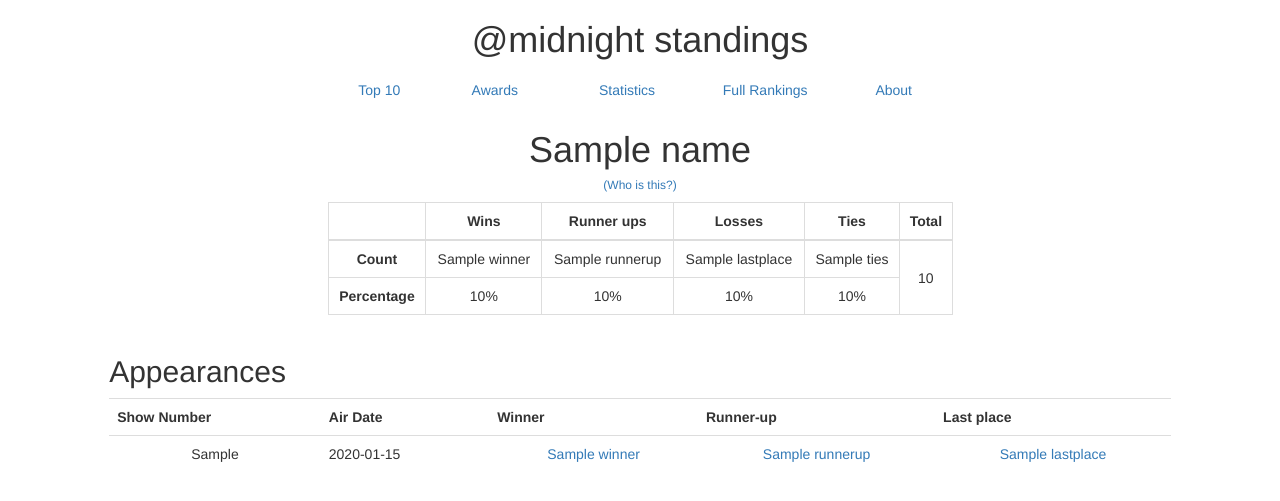
After one commit to ndiquattro/quattsweb, a Flask app: template app/templates/mdr_profile.html in a window 1280 px wide. The commit adds this page. Shown: the top 501 px of the page. Run offline with Flask 2, Linux system fonts and the light colour scheme; the template is opened without the code that fills it: most values are stand-ins (such as "Sample title", 1, 10 or a date in 2020); some libraries are stand-ins or nearby versions.

Commit message:
Added atmidnight standings

```diff
--- a/app/__init__.py
+++ b/app/__init__.py
@@ -1,4 +1,4 @@
 from flask import Flask
 
 app = Flask(__name__)
-from app import views
+from app import views, mdr_views
--- /dev/null
+++ b/app/mdr_views.py
@@ -0,0 +1,89 @@
+from flask import render_template, request
+from app import app
+import sqlite3 as lite
+import pandas as pd
+
+
+@app.route('/midnightstandings/top')
+def mdr_top():
+
+    # Retrieve information
+    con = lite.connect('scripts/midnight_standings.db')
+    with con:
+        counts = pd.read_sql_query('SELECT * FROM counts', con)
+
+    # Absolute counts
+    winners = counts.sort(['Winner', 'Winper'], ascending=False).head(10).reset_index()
+    runners = counts.sort(['Runnerup', 'Runper'], ascending=False).head(10).reset_index()
+    losers = counts.sort(['Lastplace', 'Lastper'], ascending=False).head(10).reset_index()
+
+    # Control
+    cats = [winners, runners, losers]
+    names = ['Most Wins', 'Most Runner-ups', 'Most Losses']
+
+    return render_template('mdr_top.html',
+                           names=names,
+                           cats=cats)
+
+
+@app.route('/midnightstandings/full')
+def mdr_full():
+
+    # Retrieve information
+    con = lite.connect('scripts/midnight_standings.db')
+    with con:
+        counts = pd.read_sql_query('SELECT * FROM counts', con)
+
+    # Sort
+    scols = ['Winner', 'Runnerup', 'Ties', 'Lastplace']
+    ranks = counts.sort(scols, ascending=False).reset_index()
+
+    return render_template('mdr_full.html',
+                           ranks=ranks)
+
+
+@app.route('/midnightstandings/awards')
+def mdr_awards():
+
+    # Get data
+    con = lite.connect('scripts/midnight_standings.db')
+    with con:
+        counts = pd.read_sql_query('SELECT * FROM counts', con)
+
+    # Calculate Undefeated streak
+    streak = counts[(counts['Runnerup'] == 0) &
+                    (counts['Lastplace'] == 0) &
+                    (counts['Ties'] == 0)].sort('Winner', ascending=False)
+
+    streak = streak[streak.Winner == max(streak.Winner)].reset_index(drop=True)
+
+    # Most appearances
+    apps = counts[counts.Total == max(counts.Total)]
+
+    # Most Ties
+    ties = counts[counts.Ties == max(counts.Ties)]
+
+    return render_template('mdr_awards.html',
+                           streak=streak,
+                           apps=apps,
+                           ties=ties)
+
+
+@app.route('/midnightstandings/profile')
+def profile():
+
+    # Get Name
+    name = request.args.get('name').replace('_', ' ')
+
+    # Get info about this person
+    csql = 'SELECT * FROM counts WHERE Names = "{}"'.format(name)
+    ssql = 'SELECT * FROM shows WHERE Winner="{0}" OR Runnerup LIKE "%{0}%" OR Lastplace="{0}"'.format(name)
+    con = lite.connect('scripts/midnight_standings.db')
+    with con:
+        counts = pd.read_sql_query(csql, con)
+        shows = pd.read_sql_query(ssql, con)
+
+    return render_template("mdr_profile.html",
+                           counts=counts.to_dict(orient='records')[0],
+                           shows=shows,
+                           name=name)
--- /dev/null
+++ b/app/templates/mdr_base.html
@@ -0,0 +1,31 @@
+<!DOCTYPE html>
+<html lang="en">
+<head>
+    <meta charset="UTF-8">
+    <title>@midnight standings</title>
+
+    <!-- Latest compiled and minified CSS -->
+    <link rel="stylesheet" href="https://maxcdn.bootstrapcdn.com/bootstrap/3.3.5/css/bootstrap.min.css">
+
+    <!-- Optional theme -->
+    <link rel="stylesheet" href="https://maxcdn.bootstrapcdn.com/bootstrap/3.3.5/css/bootstrap-theme.min.css">
+
+    <!-- Latest compiled and minified JavaScript -->
+    <script src="https://maxcdn.bootstrapcdn.com/bootstrap/3.3.5/js/bootstrap.min.js"></script>
+</head>
+<body>
+<div class="row">
+    <div class="col-md-6 col-md-offset-3">
+        <h1 class="text-center">@midnight standings</h1>
+        <ul class="nav nav-pills nav-justified">
+            <li role="presentation"><a href="/midnightstandings/top">Top 10</a></li>
+            <li role="presentation"><a href="/midnightstandings/awards">Awards</a></li>
+            <li role="presentation"><a href="#">Statistics</a></li>
+            <li role="presentation"><a href="/midnightstandings/full">Full Rankings</a></li>
+            <li role="presentation"><a href="#">About</a></li>
+        </ul>
+    </div>
+</div>
+{% block content %}{% endblock %}
+</body>
+</html>
--- /dev/null
+++ b/app/templates/mdr_profile.html
@@ -0,0 +1,100 @@
+{% extends "mdr_base.html" %}
+{% block content %}
+<div class="row">
+    <div class="col-md-6 col-md-offset-3">
+        <div class="text-center">
+            <h1>{{ name }}</h1>
+            <h6><a href="http://lmgtfy.com/?q={{ name}}" target="_blank">(Who is this?)</a></h6>
+            <table class="table table-bordered">
+                <thead>
+                    <tr>
+                        <th></th>
+                        <th class="text-center">Wins</th>
+                        <th class="text-center">Runner ups</th>
+                        <th class="text-center">Losses</th>
+                        <th class="text-center">Ties</th>
+                        <th class="text-center">Total</th>
+                    </tr>
+                </thead>
+                <tr>
+                    <th class="text-center">Count</th>
+                    <td class="text-center">{{ counts.Winner }}</td>
+                    <td class="text-center">{{ counts.Runnerup }}</td>
+                    <td class="text-center">{{ counts.Lastplace }}</td>
+                    <td class="text-center">{{ counts.Ties }}</td>
+                    <td class="text-center" rowspan="2" style="vertical-align:middle">{{ counts.Total}}</td>
+                </tr>
+                <tr>
+                    <th class="text-center">Percentage</th>
+                    <td class="text-center">{{ counts.Winper|round(2) }}%</td>
+                    <td class="text-center">{{ counts.Runper|round(2) }}%</td>
+                    <td class="text-center">{{ counts.Lastper|round(2) }}%</td>
+                    <td class="text-center">{{ counts.Tieper|round(2) }}%</td>
+                </tr>
+            </table>
+        </div>
+    </div>
+</div>
+<div class="row">
+    <div class="col-md-10 col-md-offset-1">
+        <h2>Appearances</h2>
+        <table class="table">
+            <tr>
+                <th>Show Number</th>
+                <th>Air Date</th>
+                <th>Winner</th>
+                <th>Runner-up</th>
+                <th>Last place</th>
+            </tr>
+            {% for idx, show in shows.iterrows() %}
+            <tr>
+                <td class="text-center">{{ show['No.'] }}</td>
+                <td>{{ show.airdate }}</td>
+                <td {% if show.Winner == name %}
+                    class="info text-center"
+                    {% else %}
+                    class="text-center"
+                    {% endif %}>
+                    {% if show.Winner != 'None' %}
+                    <a href="/midnightstandings/profile?name={{ show.Winner|replace(' ', '_' )}}">{{ show.Winner }}</a>
+                    {% else %}
+                    {{ show.Winner }}
+                    {% endif %}
+                </td>
+                {% if 'tie' not in show.Runnerup %}
+                <td {% if name in show.Runnerup %}
+                    class="info text-center"
+                    {% else %}
+                    class="text-center"
+                    {% endif %}>
+                    <a href="/midnightstandings/profile?name={{ show.Runnerup|replace(' ', '_' )}}">{{ show.Runnerup }}</a>
+                </td>
+                {% else %}
+                {% set p1 = show.Runnerup.split(' and ')[0] %}
+                {% set p2 = show.Runnerup.split(' and ')[1][:-6] %}
+                <td {% if name in show.Runnerup %}
+                    class="info text-center"
+                    {% else %}
+                    class="text-center"
+                    {% endif %}>
+                    <a href="/midnightstandings/profile?name={{ p1|replace(' ', '_' )}}">{{ p1 }}</a> and
+                    <a href="/midnightstandings/profile?name={{ p2|replace(' ', '_' )}}">{{ p2 }}</a> (tie)
+                </td>
+                {% endif %}
+                <td {% if show.Lastplace == name %}
+                    class="info text-center"
+                    {% else %}
+                    class="text-center"
+                    {% endif %}>
+                    {% if show.Lastplace != 'None' %}
+                    <a href="/midnightstandings/profile?name={{ show.Lastplace|replace(' ', '_' )}}">{{ show.Lastplace }}</a>
+                    {% else %}
+                    {{ show.Lastplace }}
+                    {% endif %}
+                </td>
+            </tr>
+            {% endfor %}
+        </table>
+    </div>
+</div>
+{% endblock %}
--- a/app/views.py
+++ b/app/views.py
@@ -1,12 +1,14 @@
 from flask import render_template
 from app import app
 from mcstatus import MinecraftServer
+
 
 @app.route('/')
 @app.route('/index')
 def index():
 
     return "Under Construction [Man digging gif]"
+
 
 @app.route('/mcb')
 def mcb():
@@ -17,6 +19,8 @@ def mcb():
 
     # Ping the server
     stat = None
+    rawinfo = None
+    players = None
     try:
         ping = server.ping()
     except:
```
Also changed, not shown: app/static/css/main.css (added, +14 -0 lines), app/templates/mcb.html (+2 -8 lines), app/templates/mdr_awards.html (added, +25 -0 lines), app/templates/mdr_full.html (added, +28 -0 lines), app/templates/mdr_top.html (added, +35 -0 lines), requirements.txt (added, +24 -0 lines), scripts/atmid_results_scrapper.py (added, +89 -0 lines).
